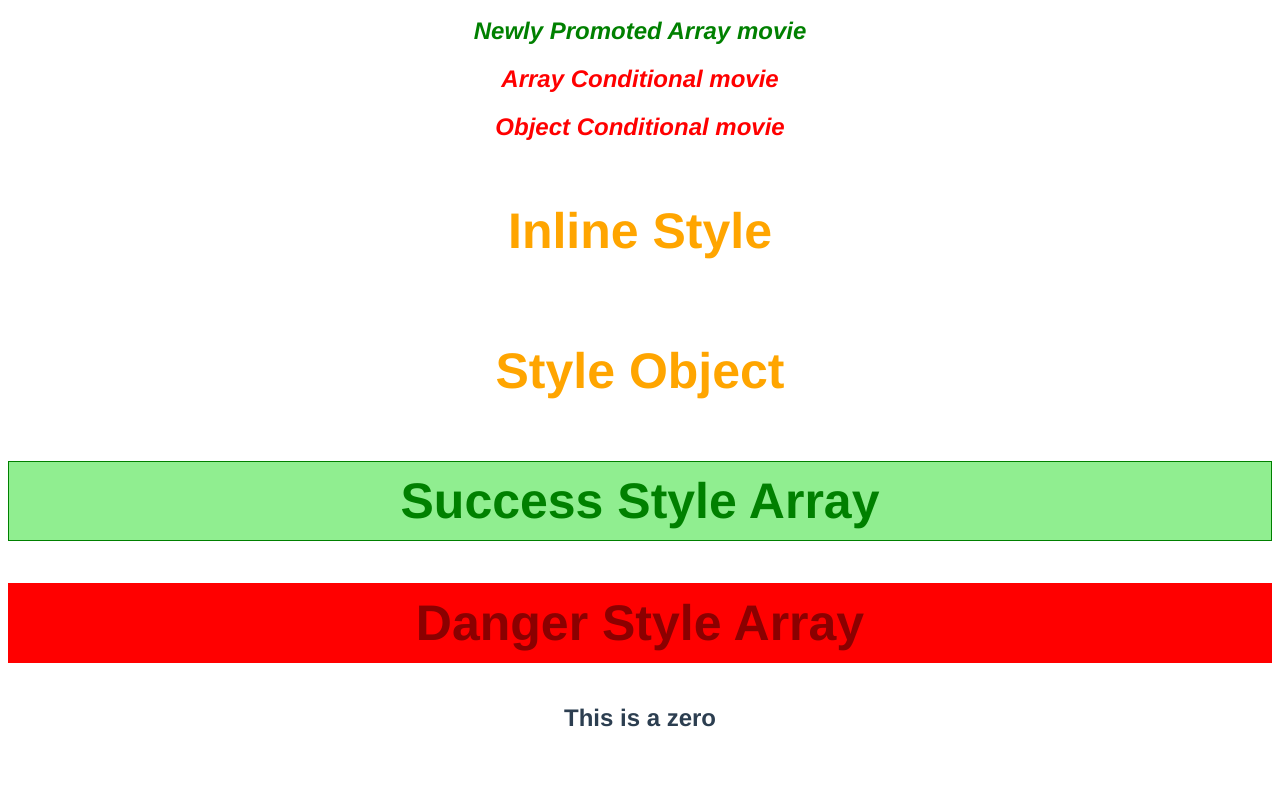
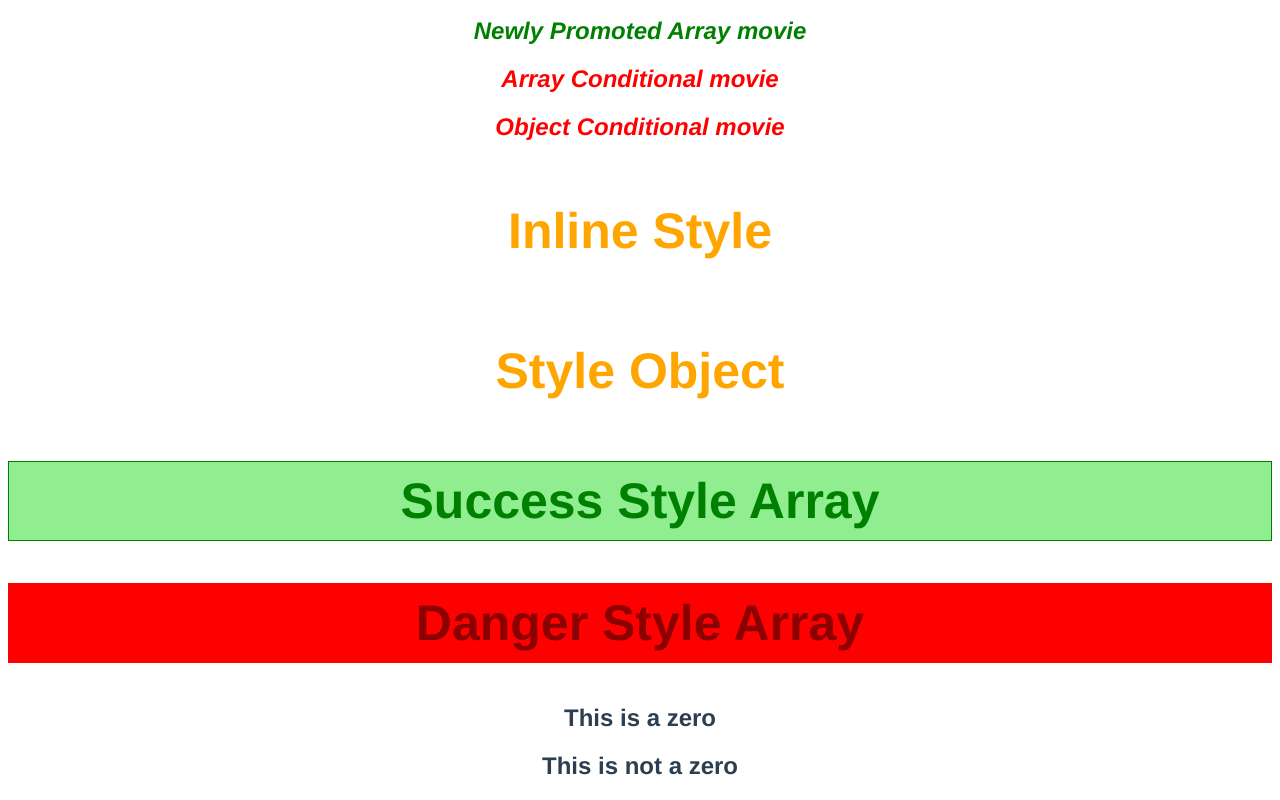
Before and after one commit to imsagarchopra/vuejs3demo, a Vue app: page / in a window 1280 px wide. Shown: the part 468-1268 px from the top of the page. Before the commit the page ends 1220 px from the top, so only its background shows below. Built offline with nearby package versions, Linux system fonts and the light colour scheme.

Commit message:
v-show for conditional rendering

```diff
--- a/src/App.vue
+++ b/src/App.vue
@@ -36,6 +36,8 @@
   <h2 v-else-if="num > 0">This is a Positive Number</h2>
   <h2 v-else-if="num < 0">This is a Negative Number</h2>
   <h2 v-else>This is Not a Number</h2>
+
+  <h2 v-show="num === 0">This is not a zero</h2>
 </template>
 
 <script>
```
